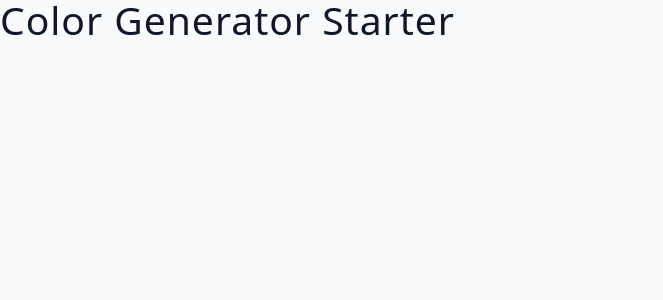
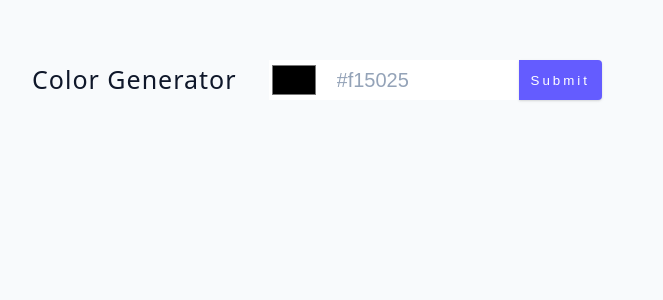
Before and after one commit to mbasacokile7/color-generator-app, a React (Vite) app: page / in a window 1280 px wide. Shown: the top 300 px of the page, without its empty margins (0-663 px from the left). Built offline with nearby package versions, Linux system fonts and the light colour scheme; the HTML template or start-up script is replaced by a standard one.

Commit message:
Create the Form and render it in the App.jsx

```diff
--- a/src/App.jsx
+++ b/src/App.jsx
@@ -1,4 +1,17 @@
+import Form from "./Components/Form";
+import ColorList from "./Components/ColorList";
+
 const App = () => {
-  return <h2>Color Generator Starter</h2>;
+  return (
+    <main>
+      <section className="container">
+        <h4>Color Generator</h4>
+        <Form />
+      </section>
+      <section className="colors">
+        <ColorList />
+      </section>
+    </main>
+  );
 };
 export default App;
--- a/src/Components/ColorList.jsx
+++ b/src/Components/ColorList.jsx
@@ -0,0 +1,3 @@
+function ColorList() {}
+
+export default ColorList;
--- a/src/Components/Form.jsx
+++ b/src/Components/Form.jsx
@@ -0,0 +1,26 @@
+import { useState } from "react";
+
+function Form() {
+  // setup color state value
+  const [color, setColor] = useState();
+
+  // handle change function
+  function handleChange() {}
+
+  // Submit Function
+  function handleSubmit(e) {
+    e.preventDefault();
+  }
+
+  return (
+    <form className="color-form" onSubmit={handleSubmit}>
+      <input type="color" name="" id="" />
+      <input type="text" placeholder="#f15025" onChange={handleChange} />
+      <button type="submit" className="btn">
+        Submit
+      </button>
+    </form>
+  );
+}
+
+export default Form;
--- a/src/Components/SingleColor.jsx
+++ b/src/Components/SingleColor.jsx
@@ -0,0 +1,3 @@
+function SingleColor() {}
+
+export default SingleColor;
```
